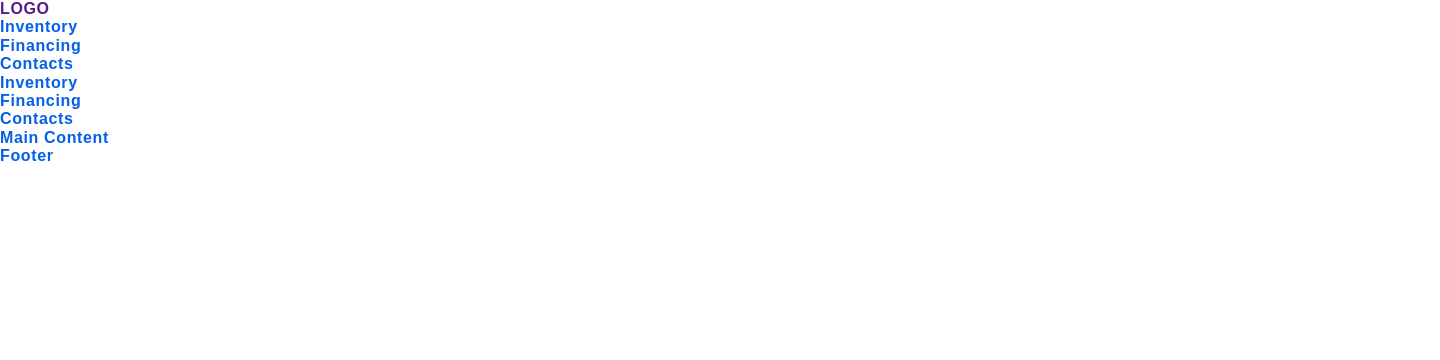
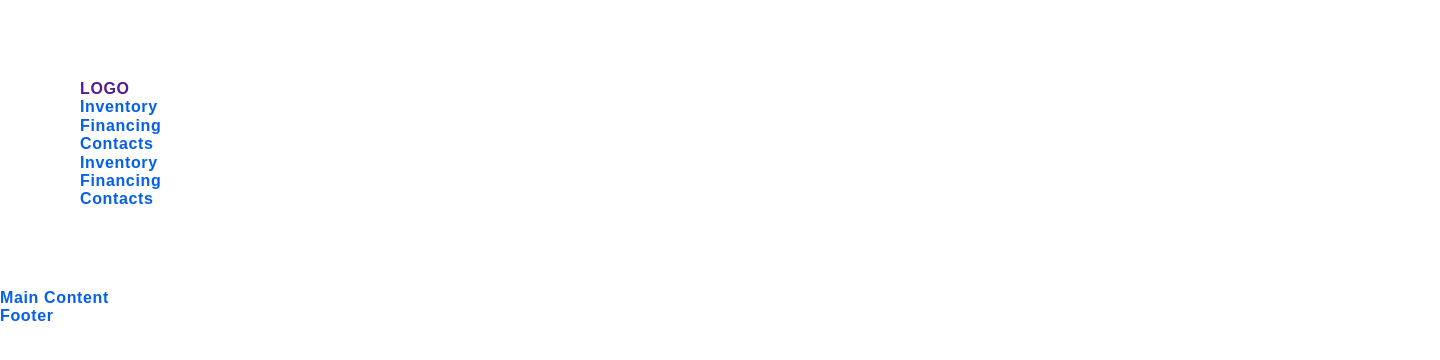
Before and after one commit to magistrkim/monza, a website built with Parcel: page src/index.html in a window 1280 px wide. Shown: the whole page, 1440 px wide, since content can reach past the window. Built offline with nearby package versions, Linux system fonts and the light colour scheme.

Commit message:
Add header.scss

```diff
--- a/src/index.html
+++ b/src/index.html
@@ -3,7 +3,7 @@
   <head>
     <meta charset="UTF-8" />
     <meta name="viewport" content="width=device-width, initial-scale=1.0" />
-    <link rel="icon" href="./assets/icons/car.png" type="image/x-icon" />
+    <link rel="icon" href="/assets/icons/car.png" type="image/x-icon" />
     <title>Monza Motorsports</title>
 
     <link rel="preconnect" href="https://fonts.googleapis.com" />
--- a/src/partials/header.html
+++ b/src/partials/header.html
@@ -1,4 +1,4 @@
-<header>
+<header class="container">
   <div>
     <a href="">LOGO</a>
   </div>
--- /dev/null
+++ b/src/sass/components/_header.scss
@@ -0,0 +1,4 @@
+.container {
+    width: 1440px;
+    padding: 80px;
+}
--- a/src/sass/index.scss
+++ b/src/sass/index.scss
@@ -3,3 +3,6 @@
 // base styles
 @import './base/base';
 @import './base/reset';
+
+// components
+@import './components/header';
```
Also changed, not shown: assets/icons/car.png (renamed from src/assets/icons/car.png).
